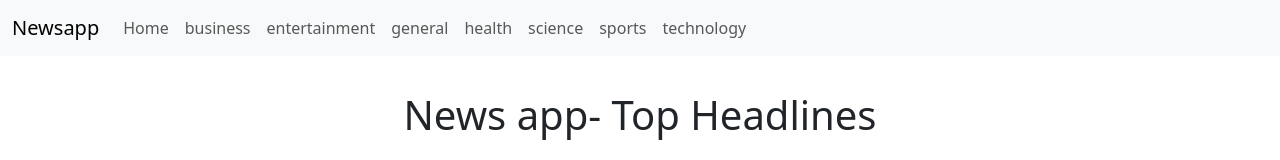
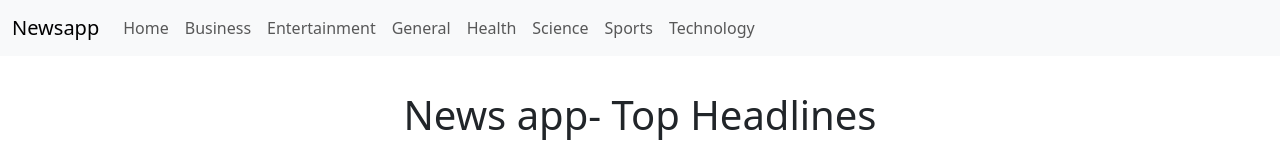
Before and after one commit to suyogit/newsapp, a React (Create React App) app in the folder newsapp/: page / in a window 1280 px wide. Shown: the top 160 px of the page. Built offline with nearby package versions, Linux system fonts and the light colour scheme; no server answers.

Commit message:
code refactured

```diff
--- a/newsapp/src/App.js
+++ b/newsapp/src/App.js
@@ -5,49 +5,7 @@
 // //import News from "./components/News";
 // //import Newsitem from "./components/NewsItem";
 // import News from "./components/News";
-// import {
-//   BrowserRouter as Router,
 
-//   Route,
-//   Routes,
-
-// } from "react-router-dom";
-// //class based component
-// export default class App extends Component {
-//   render() {
-//     //lifecycle method
-
-//     return (
-
-
-//       <div>
-//         <Router>
-//         <Navbar />
-//         <Routes>
-//           <Route exact path="/"><News key="health"  pageSize={6} country="us" category="health"/>
-// </Route>
-// <Route exact path="/business"><News key="business" pageSize={6} country="us" category="business"/>
-// </Route>
-// <Route exact path="/entertainment"><News key="entertainment"   pageSize={6} country="us" category="entertainment"/>
-// </Route>
-// <Route exact path="/general"><News key="general" pageSize={6} country="us" category="general"/>
-// </Route>
-// <Route exact path="/science"><News key="science" pageSize={6} country="us" category="science"/>
-// </Route>
-// <Route exact  path="/sports"><News key="sports" pageSize={6} country="us" category="sports"/>
-// </Route>
-// <Route exact path="/technology"><News  key="technology" pageSize={6} country="us" category="technology"/>
-// </Route>
-//         </Routes>
-//         </Router>
-//       </div>
-//     );
-//   }
-// }
-
-
-
-//working code
 import React, { Component } from "react";
 import Navbar from "./components/Navbar";
 import News from "./components/News";
@@ -58,19 +16,20 @@ import {
 } from "react-router-dom";
 
 export default class App extends Component {
+  pageSize=5;
   render() {
     return (
       <div>
         <Router>
           <Navbar />
           <Routes>
-            <Route exact path="/" element={<News key="health" pageSize={6} country="us" category="general" />} />
-            <Route exact path="/business" element={<News key="business" pageSize={6} country="us" category="business" />} />
-            <Route exact path="/entertainment" element={<News key="entertainment" pageSize={6} country="us" category="entertainment" />} />
-            <Route exact path="/health" element={<News key="general" pageSize={6} country="us" category="health" />} />
-            <Route exact path="/science" element={<News key="science" pageSize={6} country="us" category="science" />} />
-            <Route exact path="/sports" element={<News key="sports" pageSize={6} country="us" category="sports" />} />
-            <Route exact path="/technology" element={<News key="technology" pageSize={6} country="us" category="technology" />} />
+            <Route exact path="/" element={<News key="health" pageSize={this.pageSize} country="us" category="general" />} />
+            <Route exact path="/business" element={<News key="business" pageSize={this.pageSize} country="us" category="business" />} />
+            <Route exact path="/entertainment" element={<News key="entertainment" pageSize={this.pageSize} country="us" category="entertainment" />} />
+            <Route exact path="/health" element={<News key="general" pageSize={this.pageSize} country="us" category="health" />} />
+            <Route exact path="/science" element={<News key="science" pageSize={this.pageSize} country="us" category="science" />} />
+            <Route exact path="/sports" element={<News key="sports" pageSize={this.pageSize} country="us" category="sports" />} />
+            <Route exact path="/technology" element={<News key="technology" pageSize={this.pageSize} country="us" category="technology" />} />
           </Routes>
         </Router>
       </div>
--- a/newsapp/src/components/Navbar.js
+++ b/newsapp/src/components/Navbar.js
@@ -12,7 +12,7 @@ export class Navbar extends Component {
       <div>
         <nav
           className="navbar navbar-expand-lg bg-body-tertiary "
-          style={{ backgroundColor: "black" }}
+          style={{ backgroundColor: "grey" }}
         >
           <div className="container-fluid">
             <Link className="navbar-brand"to="/">
@@ -42,37 +42,37 @@ export class Navbar extends Component {
 
                 <li className="nav-item">
                   <Link className="nav-link"to="/business">
-                    business
+                    Business
                   </Link>
                 </li>
                 <li className="nav-item">
                   <Link className="nav-link"to="/entertainment">
-                    entertainment
+                    Entertainment
                   </Link>
                 </li>
                 <li className="nav-item">
                   <Link className="nav-link"to="/general">
-                    general
+                    General
                   </Link>
                 </li>
                 <li className="nav-item">
                   <Link className="nav-link"to="/health">
-                    health
+                    Health
                   </Link>
                 </li>
                 <li className="nav-item">
                   <Link className="nav-link"to="/science">
-                    science
+                    Science
                   </Link>
                 </li>
                 <li className="nav-item">
                   <Link className="nav-link"to="/sports">
-                    sports
+                    Sports
                   </Link>
                 </li>
                 <li className="nav-item">
                   <Link className="nav-link"to="/technology">
-                    technology
+                    Technology
                   </Link>
                 </li>
               </ul>
--- a/newsapp/src/components/News.js
+++ b/newsapp/src/components/News.js
@@ -4,90 +4,125 @@ import React, { Component } from "react";
 import Newsitem from "./NewsItem";
 //import Navbar from "./Navbar";
 import Spinner from "./Spinner";
-import PropTypes from 'prop-types'
+import PropTypes from "prop-types";
 
 export class News extends Component {
-  static defaultProps={
-    country:"in",
-    pageSize:9,
-    category: 'general',
-  }
-  static propTypes={
+  static defaultProps = {
+    country: "in",
+    pageSize: 9,
+    category: "general",
+  };
+  static propTypes = {
     country: PropTypes.string,
-    pageSize:PropTypes.number,
-    category:PropTypes.string,
-  }
+    pageSize: PropTypes.number,
+    category: PropTypes.string,
+  };
   constructor() {
     super();
     //  console.log("I am a constructor from News component");
     this.state = {
       //articles: this.articles,
-      articles:[],
+      articles: [],
       loading: false,
-      page:1
-
+      page: 1,
     };
   }
-  async componentDidMount() {
-    let url =
-      `https://newsapi.org/v2/top-headlines?country=${this.props.country}&category=${this.props.category}&apikey=1ab7b5da78d9442ab0abe5ebdddaebc3&page=1&pageSize=${this.props.pageSize}`;
-      this.setState({loading:true});
+async updateNews()
+{
+  let url = `https://newsapi.org/v2/top-headlines?country=${this.props.country}&category=${this.props.category}&apikey=1ab7b5da78d9442ab0abe5ebdddaebc3&page=1&pageSize=${this.props.pageSize}`;
+  this.setState({ loading: true });
   let data = await fetch(url);
   let parsedData = await data.json();
   // console.log(parsedData);
-    this.setState({ articles: parsedData.articles, totalResults:parsedData.totalResults, loading:false });
+  this.setState({
+    articles: parsedData.articles,
+    totalResults: parsedData.totalResults,
+    loading: false,
+  });
 }
-   handlePreviousClick=async()=>
-  {
+
+  async componentDidMount() {
+    // const url = `https://newsapi.org/v2/top-headlines?country=${this.props.country}&category=${this.props.category}&apikey=1ab7b5da78d9442ab0abe5ebdddaebc3&page=${this.state.page}&pageSize=${this.props.pageSize}`;
+    // this.setState({ loading: true });
+    // let data = await fetch(url);
+    // let parsedData = await data.json();
+    // // console.log(parsedData);
+    // this.setState({
+    //   articles: parsedData.articles,
+    //   totalResults: parsedData.totalResults,
+    //   loading: false,
+    // });
+    this.updateNews()
+  }
+  handlePreviousClick = async () => {
     // console.log("previous")
-    let url =
-    `https://newsapi.org/v2/top-headlines?country=${this.props.country}&category=${this.props.category}&apikey=1ab7b5da78d9442ab0abe5ebdddaebc3&page=${this.state.page-1}&pageSize=${this.props.pageSize}`;
-    this.setState({loading:true});
-    let data = await fetch(url);
-  let parsedData = await data.json();
-this.setState(
-{
-  page: this.state.page-1,
-  articles:parsedData.articles,
-loading:false
-})
-  }
-   handleNextClick=async()=>
-  {
+    // let url = `https://newsapi.org/v2/top-headlines?country=${
+    //   this.props.country
+    // }&category=${
+    //   this.props.category
+    // }&apikey=1ab7b5da78d9442ab0abe5ebdddaebc3&page=${
+    //   this.state.page - 1
+    // }&pageSize=${this.props.pageSize}`;
+    // this.setState({ loading: true });
+    // let data = await fetch(url);
+    // let parsedData = await data.json();
+    // this.setState({
+    //   page: this.state.page - 1,
+    //   articles: parsedData.articles,
+    //   loading: false,
+    // });
+    this.setState({page:this.state.page-1})
+    this.updateNews()
+  };
+  handleNextClick = async () => {
     //  console.log("next")
-    if(this.state.page+1>Math.ceil(this.state.totalResults/this.props.pageSize))
-    {
-//no more page available
-    }
-    else{
-    let url =
-    `https://newsapi.org/v2/top-headlines?country=${this.props.country}&category=${this.props.category}&apikey=1ab7b5da78d9442ab0abe5ebdddaebc3&page=${this.state.page+1}&pageSize=${this.props.pageSize}`;
- this.setState({loading:true});
+    // if (
+    //   this.state.page + 1 >
+    //   Math.ceil(this.state.totalResults / this.props.pageSize)
+    // ) {
+    //   //no more page available
+    // } else {
+    //   let url = `https://newsapi.org/v2/top-headlines?country=${
+    //     this.props.country
+    //   }&category=${
+    //     this.props.category
+    //   }&apikey=1ab7b5da78d9442ab0abe5ebdddaebc3&page=${
+    //     this.state.page + 1
+    //   }&pageSize=${this.props.pageSize}`;
+    //   this.setState({ loading: true });
 
-    let data = await fetch(url);
-  let parsedData = await data.json();
+    //   let data = await fetch(url);
+    //   let parsedData = await data.json();
 
-this.setState({
-  page: this.state.page+1,
-  articles:parsedData.articles,
-  loading:false
-})}
-  }
+    //   this.setState({
+    //     page: this.state.page + 1,
+    //     articles: parsedData.articles,
+    //     loading: false,
+    //   });
+    // }
+    this.setState({page:this.state.page+1})
+    this.updateNews()
+  };
   render() {
     return (
       <div className="container my-3">
         {/* <Navbar />  */}
-      <h1 className="text-center" style={{margin : '35px 0px'}}>News app- Top Headlines</h1>
-      {this.state.loading&&<Spinner/>}
+        <h1 className="text-center" style={{ margin: "35px 0px" }}>
+          News app- Top Headlines
+        </h1>
+        {this.state.loading && <Spinner />}
 
         <div className="row">
-          {!this.state.loading && this.state.articles.map((element) => {
+          {!this.state.loading &&
+            this.state.articles.map((element) => {
               return (
                 <div className="col-md-4" key={element.url}>
                   <Newsitem
                     title={element.title ? element.title.slice(0, 45) : ""}
                     description={
-                    element.description ? element.description.slice(0, 85) : ""
+                      element.description
+                        ? element.description.slice(0, 85)
+                        : ""
                     }
                     imageurl={element.urlToImage}
                     newsurl={element.url}
@@ -96,12 +131,29 @@ this.setState({
                     source={element.source.name}
                   />
                 </div>
-            )
+              );
             })}
         </div>
         <div className="conatiner d-flex justify-content-between">
-        <button disabled={this.state.page<=1} type="button" className="btn btn-dark" onClick={this.handlePreviousClick}>&larr;Previous</button>
-        <button disabled={this.state.page+1>Math.ceil(this.state.totalResults/this.props.pageSize)} type="button" className="btn btn-dark" onClick={this.handleNextClick}>Next &rarr;</button>
+          <button
+            disabled={this.state.page <= 1}
+            type="button"
+            className="btn btn-dark"
+            onClick={this.handlePreviousClick}
+          >
+            &larr;Previous
+          </button>
+          <button
+            disabled={
+              this.state.page + 1 >
+              Math.ceil(this.state.totalResults / this.props.pageSize)
+            }
+            type="button"
+            className="btn btn-dark"
+            onClick={this.handleNextClick}
+          >
+            Next &rarr;
+          </button>
         </div>
       </div>
     );
```
Lines whose indentation alone changed are shown as unchanged.
